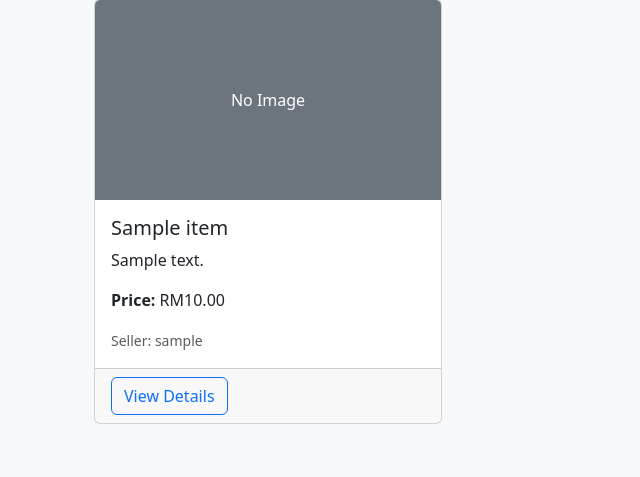
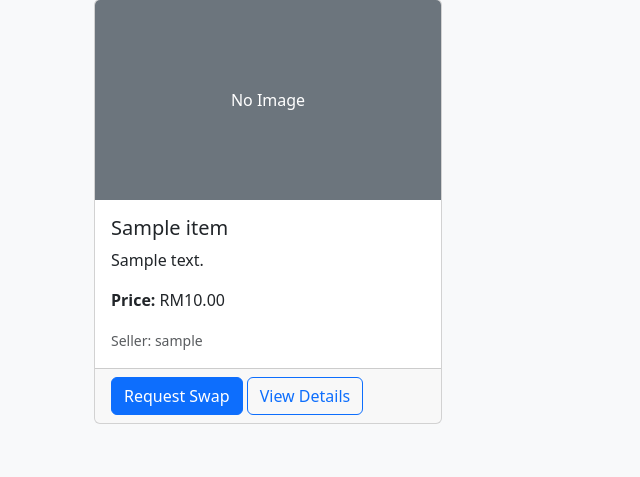
Before and after one commit to TheINSANE333/Campus-Equity-Hub, a Flask app: template app/templates/marketplace.html in a window 1280 px wide. Shown: the part 231-708 px from the top of the page, without its empty margins (0-640 px from the left). Run offline with Flask 3, Linux system fonts and the light colour scheme; the template is opened without the code that fills it: most values are stand-ins (such as "Sample title", 1, 10 or a date in 2020); some libraries are stand-ins or nearby versions.

Commit message:
update marketplace layout

```diff
--- a/app/templates/marketplace.html
+++ b/app/templates/marketplace.html
@@ -40,10 +40,8 @@
                     <p class="card-text"><small class="text-muted">Seller: {{ item.user.username }}</small></p>
                 </div>
                 <div class="card-footer">
+                    <a href="{{ url_for('request_swap_page', item_id=item.id) }}" class="btn btn-primary">Request Swap</a>
                     <a href="{{ url_for('view_item', item_id=item.id) }}" class="btn btn-outline-primary">View Details</a>
-                    {% if session.get('user_id') == item.user_id %}
-                    <a href="{{ url_for('edit_item', item_id=item.id) }}" class="btn btn-outline-secondary">Edit</a>
-                    {% endif %}
                 </div>
             </div>
         </div>
@@ -68,6 +66,10 @@
                     <p class="card-text"><strong>Price:</strong> RM{{ "%.2f"|format(item.price) }}</p>
                     <p class="card-text"><small class="text-muted">Seller: {{ item.user.username }}</small></p>
                 </div>
+                <div class="card-footer">
+                    <a href="{{ url_for('request_swap_page', item_id=item.id) }}" class="btn btn-primary disabled">Request Swap</a>
+                    <a href="{{ url_for('view_item', item_id=item.id) }}" class="btn btn-outline-primary disabled">View Details</a>
+                </div>
             </div>
         </div>
         {% endfor %}
```
